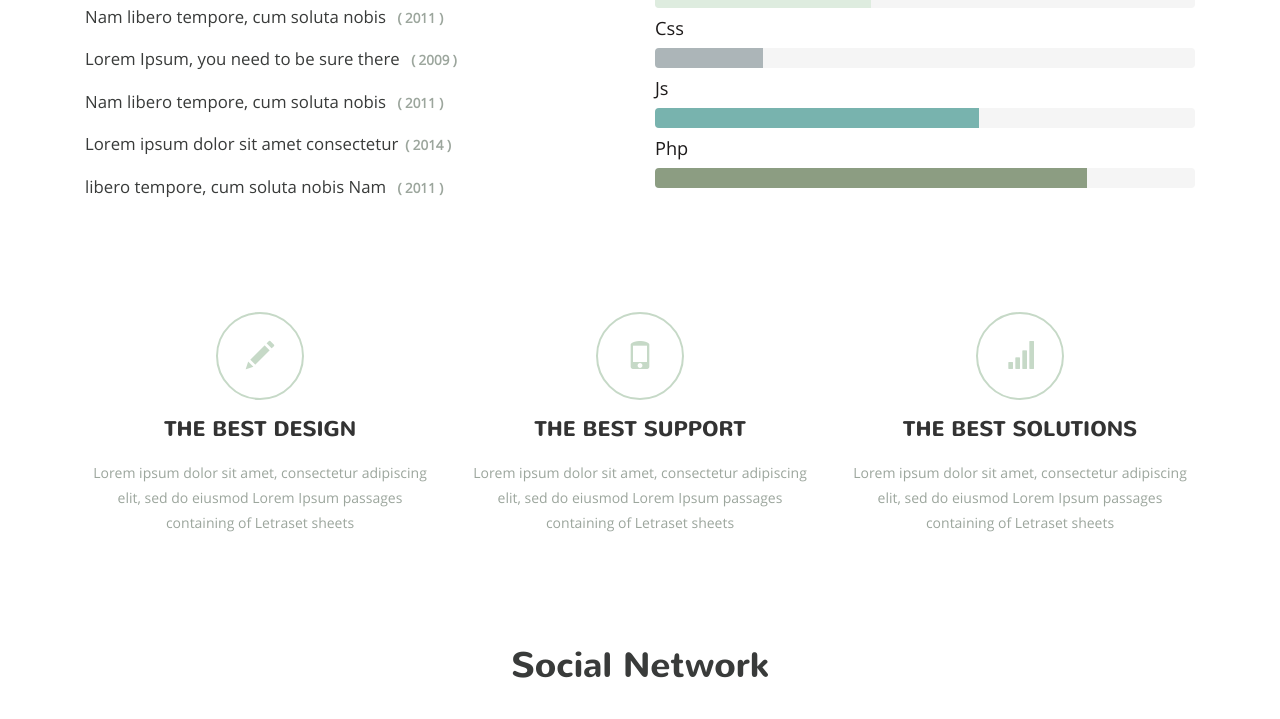
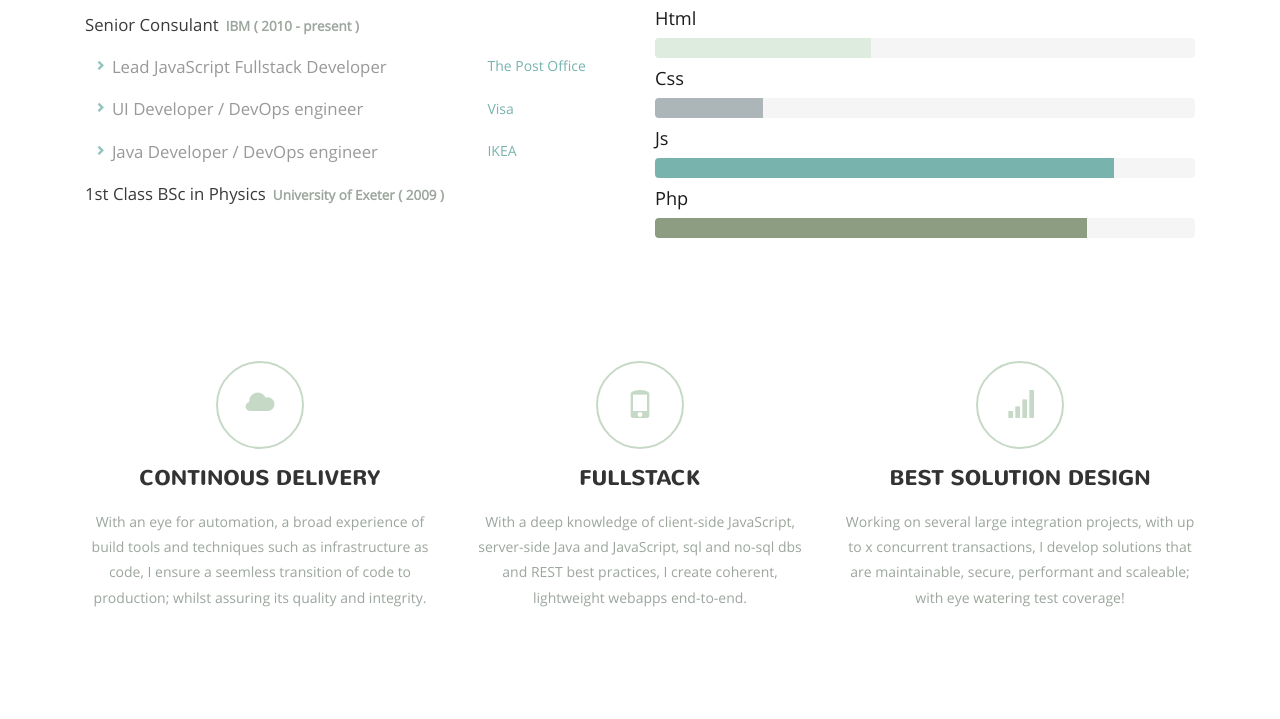
Before and after one commit to William1444/william-lacy-cv, a website: page index.html in a window 1280 px wide. Shown: the part 704-1423 px from the top of the page. Drawn offline with nearby package versions, Linux system fonts and the light colour scheme; files whose address does not match are found by name.

Commit message:
begin content and decide on some more colors for lists etc.

```diff
--- a/css/style.css
+++ b/css/style.css
@@ -6,53 +6,62 @@ License URL: http://creativecommons.org/licenses/by/3.0/
 --*/
 @font-face {
     font-family: 'Nunito-Bold';
-    src:url(../fonts/Nunito-Bold.ttf) format('truetype');
+    src: url(../fonts/Nunito-Bold.ttf) format('truetype');
 }
+
 @font-face {
     font-family: 'OpenSans-Regular';
-    src:url(../fonts/OpenSans-Regular.ttf) format('truetype');
-}
-body a{
-    transition:0.5s all;
-	-webkit-transition:0.5s all;
-	-moz-transition:0.5s all;
-	-o-transition:0.5s all;
-	-ms-transition:0.5s all;
-}
-input[type="button"]{
-	transition:0.5s all;
-	-webkit-transition:0.5s all;
-	-moz-transition:0.5s all;
-	-o-transition:0.5s all;
-	-ms-transition:0.5s all;
+    src: url(../fonts/OpenSans-Regular.ttf) format('truetype');
 }
 
-h1,h2,h3,h4,h5,h6{
-	padding:0 0;
-	margin:0 0;
+body a {
+    transition: 0.5s all;
+    -webkit-transition: 0.5s all;
+    -moz-transition: 0.5s all;
+    -o-transition: 0.5s all;
+    -ms-transition: 0.5s all;
 }
-p{
-	padding:0 0;
-	margin:0 0;
+
+input[type="button"] {
+    transition: 0.5s all;
+    -webkit-transition: 0.5s all;
+    -moz-transition: 0.5s all;
+    -o-transition: 0.5s all;
+    -ms-transition: 0.5s all;
 }
-ul{
-	padding:0 0;
-	margin:0 0;
+
+h1, h2, h3, h4, h5, h6 {
+    padding: 0 0;
+    margin: 0 0;
 }
-body{
-	padding:0 0;
-	margin:0 0;
+
+p {
+    padding: 0 0;
+    margin: 0 0;
+}
+
+ul {
+    padding: 0 0;
+    margin: 0 0;
+}
+
+body {
+    padding: 0 0;
+    margin: 0 0;
     font-family: 'OpenSans-Regular';
 
 }
+
 .header-section {
     background: #deecdf;
     text-align: center;
     min-height: 500px;
 }
+
 .header-section img {
     margin-top: 7em;
 }
+
 .header-section h1 {
     font-family: 'Nunito-Bold';
     font-size: 4em;
@@ -60,15 +69,18 @@ body{
     color: #393b3a;
     padding: 0.5em 0 0 0;
 }
+
 .header-section span {
     color: #00cfbd;
     font-size: 1em;
 }
+
 .header-section p {
     font-family: 'Nunito-Bold';
     font-size: 1.3em;
     color: #393b3a;
 }
+
 span.glyphicon.glyphicon-triangle-bottom {
     font-size: 2em;
     color: #fff;
@@ -77,9 +89,11 @@ span.glyphicon.glyphicon-triangle-bottom {
     border-radius: 5px 5px 0 0;
     margin-top: 2.5em;
 }
+
 .study-section {
     padding: 4em 0;
 }
+
 .study-grid h3 {
     font-family: 'Nunito-Bold';
     font-size: 2.5em;
@@ -87,66 +101,109 @@ span.glyphicon.glyphicon-triangle-bottom {
     color: #393b3a;
 
 }
+
 .study-grid span {
     color: #00cfbd;
     font-size: 0.9em;
 }
+
 .study-grid p {
     font-size: 1.2em;
     color: #393b3a;
     padding: 1.1em 0 0 0;
 }
+
+.study-grid ul li {
+    font-size: 1.2em;
+    color: #989998;
+    display: block;
+    padding-top: 1.1em;
+    padding-left: 1.6em;
+}
+
+.study-grid .company {
+    font-size: 1.0em;
+    color: #78B3AE;
+    display: block;
+    padding-top: 1.4em;
+    padding-left: 1.6em;
+}
+
+.study-grid .study1 ul li:before {
+    /*Using a Bootstrap glyphicon as the bullet point*/
+    content: "\e080";
+    font-family: 'Glyphicons Halflings';
+    font-size: 0.6em;
+    float: left;
+    margin-top: 0.3em;
+    margin-left: -17px;
+    color: #78B3AE;
+    opacity: 0.8;
+}
+
 .study-grid label {
     font-size: 0.8em;
     color: #9CA69D;
     margin: 0 0 0 7px;
 }
+
 .progress {
     margin: 10px 0;
     box-shadow: none;
 }
+
 .progress-bar-success {
     background-color: #DEECDF;
     box-shadow: none;
 }
+
 .progress-bar-info {
     background-color: #ACB5B8;
     box-shadow: none;
 }
+
 .progress-bar-warning {
     background-color: #78B3AE;
     box-shadow: none;
 }
+
 .progress-bar-danger {
     background-color: #8C9D82;
     box-shadow: none;
 }
+
 .study-grid h4 {
     font-size: 1.3em;
     text-transform: capitalize;
     color: rgb(29, 26, 26);
 }
+
 .study1 {
     padding: 1em 0 0;
 }
+
 .study2 {
     padding: 2em 0 0;
 }
+
 .service-section {
     text-align: center;
     padding: 4em 0;
 }
+
 .service-grid h4 {
     font-size: 1.5em;
     margin: 0.9em 0;
     font-family: 'Nunito-Bold';
 }
+
 .service-grid p {
     font-size: 1em;
     font-weight: 400;
     color: #9CA69D;
     line-height: 1.8em;
 }
+
 span.glyphicon.glyphicon-pencil {
     font-size: 2em;
     color: #C6D9C7;
@@ -154,14 +211,24 @@ span.glyphicon.glyphicon-pencil {
     border: 2px solid;
     padding: 1em;
 }
-span.glyphicon.glyphicon-phone{
+
+span.glyphicon.glyphicon-cloud {
     font-size: 2em;
     color: #C6D9C7;
     border-radius: 50px;
     border: 2px solid;
     padding: 1em;
 }
-span.glyphicon.glyphicon-signal{
+
+span.glyphicon.glyphicon-phone {
+    font-size: 2em;
+    color: #C6D9C7;
+    border-radius: 50px;
+    border: 2px solid;
+    padding: 1em;
+}
+
+span.glyphicon.glyphicon-signal {
     font-size: 2em;
     color: #C6D9C7;
     border-radius: 50px;
@@ -170,18 +237,20 @@ font-size: 2em;
 }
 
 .social-icons {
-	background:#fff;
+    background: #fff;
     padding: 4em 0;
 
 }
+
 .social-icons h3 {
     font-family: 'Nunito-Bold';
     font-size: 2.5em;
     text-transform: capitalize;
     color: #393b3a;
     text-align: center;
-  margin-bottom:2em;
+    margin-bottom: 2em;
 }
+
 .face p {
     font-size: 3em;
     color: #B4BEB9;
@@ -189,6 +258,7 @@ font-size: 2em;
     margin: 0 9px;
 
 }
+
 .face h4 {
     font-size: 0.9em;
     color: #393b3a;
@@ -202,40 +272,45 @@ font-size: 2em;
 i.facebook {
     width: 64px;
     height: 64px;
-  background: url(../images/img-sprite.png)no-repeat 0px 0px;
+    background: url(../images/img-sprite.png) no-repeat 0px 0px;
     float: left;
     vertical-align: middle;
     margin: 0 10px;
 }
-i.twitter{
+
+i.twitter {
     width: 64px;
     height: 64px;
-  background: url(../images/img-sprite.png)no-repeat -64px 0px;
+    background: url(../images/img-sprite.png) no-repeat -64px 0px;
     float: left;
     vertical-align: middle;
     margin: 0 10px;
 }
+
 i.google {
     width: 64px;
     height: 64px;
-  background: url(../images/img-sprite.png)no-repeat -128px 0px;
+    background: url(../images/img-sprite.png) no-repeat -128px 0px;
     float: left;
     vertical-align: middle;
     margin: 0 10px;
 }
+
 i.beh {
     width: 64px;
     height: 64px;
-  background: url(../images/img-sprite.png)no-repeat -192px 0px;
+    background: url(../images/img-sprite.png) no-repeat -192px 0px;
     float: left;
     vertical-align: middle;
     margin: 0 10px;
 }
+
 .contact-section {
     padding: 4em 0;
     background: #deecdf;
 
 }
+
 .contact-section h3 {
     font-family: 'Nunito-Bold';
     font-size: 2.5em;
@@ -245,7 +320,8 @@ i.beh {
     margin-bottom: 2em;
 
 }
-.contact-details form input[type="text"],.contact-details form textarea {
+
+.contact-details form input[type="text"], .contact-details form textarea {
     width: 100%;
     padding: 1.5em 1em;
     border: 1px solid #7ca17f;
@@ -253,17 +329,20 @@ i.beh {
     margin-bottom: 1.2em;
     color: #Aac8ac;
     outline: none;
-	background:transparent;
+    background: transparent;
     font-weight: 600;
 }
+
 .contact-details form textarea {
     height: 244px;
     resize: none;
     width: 100%;
 }
-.contact-right{
-	text-align:right;
+
+.contact-right {
+    text-align: right;
 }
+
 .contact-details input[type="submit"] {
     background: #393b3a;
     padding: 1em 2em;
@@ -273,47 +352,56 @@ i.beh {
     color: #fff;
     outline: none;
     font-weight: 600;
-	border-radius:5px;
+    border-radius: 5px;
     transition: 0.5s all;
     -webkit-transition: 0.5s all;
     -moz-transition: 0.5s all;
     -o-transition: 0.5s all;
     -ms-transition: 0.5s all;
 }
+
 .contact-details input[type="submit"]:hover {
     color: #fff;
     background: rgb(0, 207, 189);
 }
+
 .google-map iframe {
     width: 100%;
     height: 500px;
     border: 0;
 }
-.footer-section{
-	padding:2em 0;
-	text-align:center;
-	background:#deecdf;
+
+.footer-section {
+    padding: 2em 0;
+    text-align: center;
+    background: #deecdf;
 }
+
 .footer-bottom {
     margin-top: 1em;
 }
+
 .footer-top p {
     font-size: 0.9em;
     color: #1B1B1B;
     font-weight: 400;
 }
-.footer-top  a {
+
+.footer-top a {
     font-size: 1em;
-	color:#1B1B1B;
+    color: #1B1B1B;
     font-weight: 400;
     text-transform: capitalize;
 }
+
 .footer-top a:hover {
     color: #1B1B1B;
 }
+
 .footer-top a {
     margin: 0 6px 0 6px;
 }
+
 #toTop {
     display: none;
     text-decoration: none;
@@ -327,393 +415,505 @@ i.beh {
     text-indent: 100%;
     background: url("../images/to-top2.png") no-repeat 0px 0px;
 }
+
 /*-- responsive-design --*/
-@media only screen and (max-width:1024px) {
+@media only screen and (max-width: 1024px) {
     .header-section h1 {
         font-size: 3em;
     }
+
     .header-section p {
         font-size: 1.2em;
     }
+
     .study-grid h3 {
         font-size: 2em;
     }
-.study-grid p {
+
+    .study-grid p, .study-grid ul li {
         font-size: 1.1em;
     }
+
+    .study-grid ul li {
+        padding-left: 1em;
+    }
+
     .study-grid h4 {
         font-size: 1.3em;
     }
+
     .service-grid h4 {
         font-size: 1.3em;
     }
+
     .service-grid p {
         font-size: 0.965em;
     }
+
     .social-icons h3 {
         font-size: 2em;
     }
+
     .face p {
         font-size: 2.5em;
     }
+
     .face h4 {
         margin-top: 2em;
     }
+
     .contact-section h3 {
         font-size: 2em;
     }
+
     .contact-details form input[type="text"], .contact-details form textarea {
         font-size: 1em;
     }
+
     .contact-details form textarea {
         height: 225px;
     }
+
     .contact-details input[type="submit"] {
         padding: 1em 1.5em;
     }
+
     .google-map iframe {
         height: 400px;
     }
+
 }
-@media only screen and (max-width: 768px){
+
+@media only screen and (max-width: 768px) {
     .header-section {
         min-height: 472px;
     }
+
     .header-section h1 {
         font-size: 2.5em;
     }
+
     .header-section p {
         font-size: 1.1em;
     }
+
     span.glyphicon.glyphicon-triangle-bottom {
         font-size: 1.5em;
     }
+
     .study-section {
         padding: 3em 0;
     }
+
     .study-grid {
         float: left;
         width: 50%;
     }
+
     .study-grid h3 {
         font-size: 1.6em;
     }
-.study-grid p {
+
+    .study-grid p, .study-grid ul li {
         font-size: 1em;
         padding: 1.2em 0 0 0;
     }
+
     .study-grid h4 {
         font-size: 1.1em;
     }
+
     .service-section {
         text-align: center;
         padding: 3em 0;
     }
+
     .service-grid {
         float: left;
         width: 33.3%;
     }
+
     .service-grid h4 {
         font-size: 1.1em;
     }
+
     .service-grid p {
         font-size: 0.95em;
     }
+
     .social-icons {
         padding: 3em 0;
     }
+
     .social-icons h3 {
         font-size: 1.6em;
         margin-bottom: 1.5em;
     }
+
     .face {
         float: left;
         width: 25%;
     }
+
     .face p {
         font-size: 2em;
         margin: 0 1px;
     }
+
     .face h4 {
         margin-top: 2.5em;
     }
+
     i.facebook {
         width: 52px;
         height: 52px;
-  background: url(../images/img-sprite.png)no-repeat 0px 0px;
+        background: url(../images/img-sprite.png) no-repeat 0px 0px;
         margin: 0 8px;
         background-size: 410px;
     }
+
     i.twitter {
         width: 52px;
         height: 52px;
-  background: url(../images/img-sprite.png)no-repeat -52px 0px;
+        background: url(../images/img-sprite.png) no-repeat -52px 0px;
         margin: 0 8px;
         background-size: 408px;
     }
+
     i.google {
         width: 52px;
         height: 52px;
-  background: url(../images/img-sprite.png)no-repeat -105px 0px;
+        background: url(../images/img-sprite.png) no-repeat -105px 0px;
         margin: 0 8px;
         background-size: 410px;
     }
+
     i.beh {
         width: 52px;
         height: 52px;
-  background: url(../images/img-sprite.png)no-repeat -158px 0px;
+        background: url(../images/img-sprite.png) no-repeat -158px 0px;
         margin: 0 8px;
         background-size: 410px;
     }
+
     .contact-section {
         padding: 3em 0;
     }
+
     .contact-section h3 {
         font-size: 1.6em;
         margin-bottom: 1.5em;
     }
+
     .contact-left {
         float: left;
         width: 50%;
     }
+
     .contact-right {
         float: left;
         width: 50%;
     }
+
     .contact-details form input[type="text"], .contact-details form textarea {
         padding: 1em 1em;
     }
+
     .contact-details form textarea {
         height: 185px;
     }
+
     .contact-details input[type="submit"] {
         padding: 1em 1em;
         font-size: 0.96em;
     }
 }
-@media only screen and (max-width: 640px){
+
+@media only screen and (max-width: 640px) {
     .header-section img {
         margin-top: 5em;
     }
+
     .header-section {
         min-height: 430px;
     }
+
     .header-section h1 {
         font-size: 2em;
     }
+
     .header-section p {
         font-size: 1.05em;
     }
+
     .study-grid h3 {
         font-size: 1.5em;
     }
+
     .study-grid {
         float: none;
         width: 100%;
         margin-top: 2em;
     }
+
     .study1 {
         padding: 0em 0 0;
     }
+
     .study2 {
         padding: 1em 0 0;
     }
-.study-grid p {
+
+    .study-grid p, .study-grid ul li {
         font-size: 0.965em;
         padding: 1.2em 0 0 0;
     }
+
     .study-section {
         padding: 1em 0;
     }
+
     .study-grid h4 {
         font-size: 1em;
     }
+
     .service-grid h4 {
         font-size: 1em;
     }
+
     .social-icons h3 {
         font-size: 1.5em;
     }
+
     i.facebook {
         width: 44px;
         height: 44px;
-  background: url(../images/img-sprite.png)no-repeat 0px 0px;
+        background: url(../images/img-sprite.png) no-repeat 0px 0px;
         background-size: 346px;
         margin: 0 10px;
     }
+
     i.twitter {
         width: 44px;
         height: 44px;
-  background: url(../images/img-sprite.png)no-repeat -44px 0px;
+        background: url(../images/img-sprite.png) no-repeat -44px 0px;
         background-size: 345px;
         margin: 0 10px;
     }
+
     i.google {
         width: 44px;
         height: 44px;
-  background: url(../images/img-sprite.png)no-repeat -88px 0px;
+        background: url(../images/img-sprite.png) no-repeat -88px 0px;
         background-size: 345px;
         margin: 0 10px;
     }
+
     i.beh {
         width: 45px;
         height: 44px;
-  background: url(../images/img-sprite.png)no-repeat -132px 0px;
+        background: url(../images/img-sprite.png) no-repeat -132px 0px;
         background-size: 345px;
         margin: 0 10px;
     }
+
     .face p {
         font-size: 1.5em;
         margin: 0 1px;
     }
+
     .contact-section h3 {
         font-size: 1.5em;
     }
+
     .contact-details input[type="submit"] {
         font-size: 0.9em;
     }
+
     .google-map iframe {
         height: 350px;
     }
 }
-@media only screen and (max-width: 480px){
+
+@media only screen and (max-width: 480px) {
     .header-section img {
         margin-top: 5em;
         width: 30%;
     }
+
     .header-section {
         min-height: 345px;
     }
+
     .header-section h1 {
         font-size: 1.5em;
     }
+
     span.glyphicon.glyphicon-triangle-bottom {
         font-size: 1.3em;
     }
+
     .header-section p {
         font-size: 1em;
     }
+
     .study-grid h3 {
         font-size: 1.3em;
     }
+
     .study-grid {
         margin-top: 1em;
-  padding:0;
+        padding: 0;
     }
-.study-grid p {
+
+    .study-grid p, .study-grid ul li {
         font-size: 0.92em;
     }
+
     .study-grid h4 {
         font-size: 0.95em;
-}.service-section {
+    }
+
+    .service-section {
         padding: 0em 0;
     }
+
     .service-grid {
         float: none;
         width: 100%;
         padding: 0;
         margin-top: 2em;
     }
+
     .service-grid h4 {
         font-size: 0.95em;
     }
+
     .social-icons h3 {
         font-size: 1.3em;
         margin-bottom: 1em;
     }
+
     .face p {
         font-size: 1.3em;
         text-align: center;
     }
+
     .face h4 {
         margin-top: 1em;
         line-height: 1.5em;
     }
+
     .social-icons {
         padding: 2em 0;
     }
+
     .contact-section {
         padding: 2em 0;
     }
+
     .contact-section h3 {
         font-size: 1.3em;
         margin-bottom: 1em;
     }
+
     .contact-details form textarea {
         height: 160px;
     }
+
     .contact-left {
         float: none;
         width: 100%;
-  padding:0;
+        padding: 0;
     }
+
     .contact-right {
         float: none;
         width: 100%;
-  padding:0;
+        padding: 0;
     }
+
     .contact-details form input[type="text"], .contact-details form textarea {
         padding: 0.5em 0.5em;
         font-size: 0.95em;
     }
+
     .contact-details input[type="submit"] {
         font-size: 0.85em;
         padding: 0.8em 1em;
     }
+
     .google-map iframe {
         height: 300px;
     }
 }
-@media only screen and (max-width: 320px){
+
+@media only screen and (max-width: 320px) {
     .header-section img {
         margin-top: 4em;
         width: 40%;
     }
+
     .header-section h1 {
         font-size: 1.8em;
     }
+
     span.glyphicon.glyphicon-triangle-bottom {
         font-size: 1em;
     }
+
     .header-section {
         min-height: 300px;
     }
+
     .study-grid h3 {
         font-size: 1.5em;
     }
+
     .study-section {
         padding: 0em 0;
     }
-.study-grid p {
+
+    .study-grid p, .study-grid ul li {
         font-size: 0.9em;
     }
+
     .study-grid {
         margin-top: 1.5em;
     }
+
     .study-grid h4 {
         font-size: 1.15em;
     }
+
     .service-grid h4 {
         font-size: 1.15em;
     }
+
     .social-icons h3 {
         font-size: 1.5em;
 
     }
+
     .face {
         float: left;
         width: 25%;
         padding: 0;
     }
+
     .contact-section h3 {
         font-size: 1.5em;
     }
+
     .google-map iframe {
         height: 250px;
     }
+
     .contact-section {
         padding: 1em 0;
     }
+
     .contact-details input[type="submit"] {
         font-size: 0.8em;
     }
+}
--- a/index.html
+++ b/index.html
@@ -41,12 +41,12 @@ Smartphone Compatible web template, free webdesigns for Nokia, Samsung, LG, Sony
 <body>
 <!--start-header-section-->
 <div class="header-section">
-    <div class="continer">
-        <img src="images/p1.png">
+    <div class="container">
+        <img src="images/p1.png" style="width: 250px; height: 250px">
 
         <h1>hello..<span>!</span></h1>
 
-        <p>My name is Will & i do Creative Bots</p>
+        <p>My name is Will & I am a web developer and DevOps engineer!</p>
         <a href="#contact" class="scroll top"><span class="glyphicon glyphicon-triangle-bottom"
                                                     aria-hidden="true"></span></a>
     </div>
@@ -57,22 +57,41 @@ Smartphone Compatible web template, free webdesigns for Nokia, Samsung, LG, Sony
     <div class="container">
         <div class="study-grids">
             <div class="col-md-6 study-grid">
-                <h3>study..<span>!</span></h3>
+                <h3>Experience..<span>!</span></h3>
 
                 <div class="study1">
-                    <p>Lorem ipsum dolor sit amet consectetur <label>( 2010 )</label></p>
+                    <p>Senior Consulant<label>IBM ( 2010 - present )</label></p>
+                    <ul>
+                        <div class="row">
+                            <div class="col-md-8">
+                                <li>Lead JavaScript Fullstack Developer</li>
+                            </div>
+                            <div class="col-md-4">
+                                <div class="company">The Post Office</div>
+                            </div>
+                        </div>
+                        <div class="row">
+                            <div class="col-md-8">
+                                <li>UI Developer / DevOps engineer</li>
+                            </div>
+                            <div class="col-md-4">
+                                <div class="company">Visa</div>
+                            </div>
+                        </div>
+                        <div class="row">
+                            <div class="col-md-8">
+                                <li>Java Developer / DevOps engineer</li>
+                            </div>
+                            <div class="col-md-4">
+                                <div class="company">IKEA</div>
+                            </div>
+                        </div>
+                    </ul>
+                    <p>1st Class BSc in Physics<label>University of Exeter ( 2009 )</label></p>
 
-                    <p>Nam libero tempore, cum soluta nobis <label>( 2011 )</label></p>
-
-                    <p>Lorem Ipsum, you need to be sure there <label>( 2009 )</label></p>
-
-                    <p>Nam libero tempore, cum soluta nobis <label>( 2011 )</label></p>
-
-                    <p>Lorem ipsum dolor sit amet consectetur<label>( 2014 )</label></p>
-
-                    <p>libero tempore, cum soluta nobis Nam <label>( 2011 )</label></p>
                 </div>
             </div>
+
             <div class="col-md-6 study-grid">
                 <h3>skills..<span>!</span></h3>
 
@@ -96,19 +115,19 @@ Smartphone Compatible web template, free webdesigns for Nokia, Samsung, LG, Sony
                     <h4>js</h4>
 
                     <div class="progress">
-                        <div class="progress-bar progress-bar-warning" role="progressbar" aria-valuenow="60"
-                             aria-valuemin="0" aria-valuemax="100" style="width: 60%">
-                            <span class="sr-only">60% Complete (warning)</span>
+                        <div class="progress-bar progress-bar-warning" role="progressbar" aria-valuenow="85"
+                             aria-valuemin="0" aria-valuemax="100" style="width: 85%">
+                            <span class="sr-only">85% Complete (warning)</span>
                         </div>
                     </div>
-                    <h4>php
-                        <h4>
-                            <div class="progress">
-                                <div class="progress-bar progress-bar-danger" role="progressbar" aria-valuenow="80"
-                                     aria-valuemin="0" aria-valuemax="100" style="width: 80%">
-                                    <span class="sr-only">80% Complete (danger)</span>
-                                </div>
-                            </div>
+                    <h4>php</h4>
+
+                    <div class="progress">
+                        <div class="progress-bar progress-bar-danger" role="progressbar" aria-valuenow="80"
+                             aria-valuemin="0" aria-valuemax="100" style="width: 80%">
+                            <span class="sr-only">80% Complete (danger)</span>
+                        </div>
+                    </div>
                 </div>
             </div>
             <div class="clearfix"></div>
@@ -122,28 +141,30 @@ Smartphone Compatible web template, free webdesigns for Nokia, Samsung, LG, Sony
 
         <div class="service-grids">
             <div class="col-md-4 service-grid">
-                <span class="glyphicon glyphicon-pencil" aria-hidden="true"></span>
-                <h4>THE BEST DESIGN</h4>
+                <span class="glyphicon glyphicon-cloud" aria-hidden="true"></span>
+                <h4>CONTINOUS DELIVERY</h4>
                 <span> </span>
 
-                <p>Lorem ipsum dolor sit amet, consectetur adipiscing elit, sed do eiusmod Lorem Ipsum passages
-                    containing of Letraset sheets</p>
+                <p>With an eye for automation, a broad experience of build tools and techniques such as infrastructure
+                    as code,
+                    I ensure a seemless transition of code to production; whilst assuring its quality and integrity.</p>
             </div>
             <div class="col-md-4 service-grid">
                 <span class="glyphicon glyphicon-phone" aria-hidden="true"></span>
-                <h4>THE BEST SUPPORT</h4>
+                <h4>FULLSTACK</h4>
                 <span> </span>
 
-                <p>Lorem ipsum dolor sit amet, consectetur adipiscing elit, sed do eiusmod Lorem Ipsum passages
-                    containing of Letraset sheets</p>
+                <p>With a deep knowledge of client-side JavaScript, server-side Java and JavaScript, sql and no-sql dbs
+                    and REST best practices, I create coherent, lightweight webapps end-to-end.</p>
             </div>
             <div class="col-md-4 service-grid">
                 <span class="glyphicon glyphicon-signal" aria-hidden="true"></span>
-                <h4>THE BEST SOLUTIONS</h4>
+                <h4>BEST SOLUTION DESIGN</h4>
                 <span> </span>
 
-                <p>Lorem ipsum dolor sit amet, consectetur adipiscing elit, sed do eiusmod Lorem Ipsum passages
-                    containing of Letraset sheets</p>
+                <p>Working on several large integration projects, with up to x concurrent transactions,
+                    I develop solutions that are maintainable, secure, performant and scaleable; with eye watering test
+                    coverage!</p>
             </div>
             <div class="clearfix"></div>
         </div>
@@ -224,7 +245,7 @@ Smartphone Compatible web template, free webdesigns for Nokia, Samsung, LG, Sony
                  };
                  */
 
-                $().UItoTop({ easingType: 'easeOutQuart' });
+                $().UItoTop({easingType: 'easeOutQuart'});
 
             });
         </script>
```
Also changed, not shown: images/p1.png, images/postoffice.jpg (added). Lines whose indentation alone changed are shown as unchanged.
